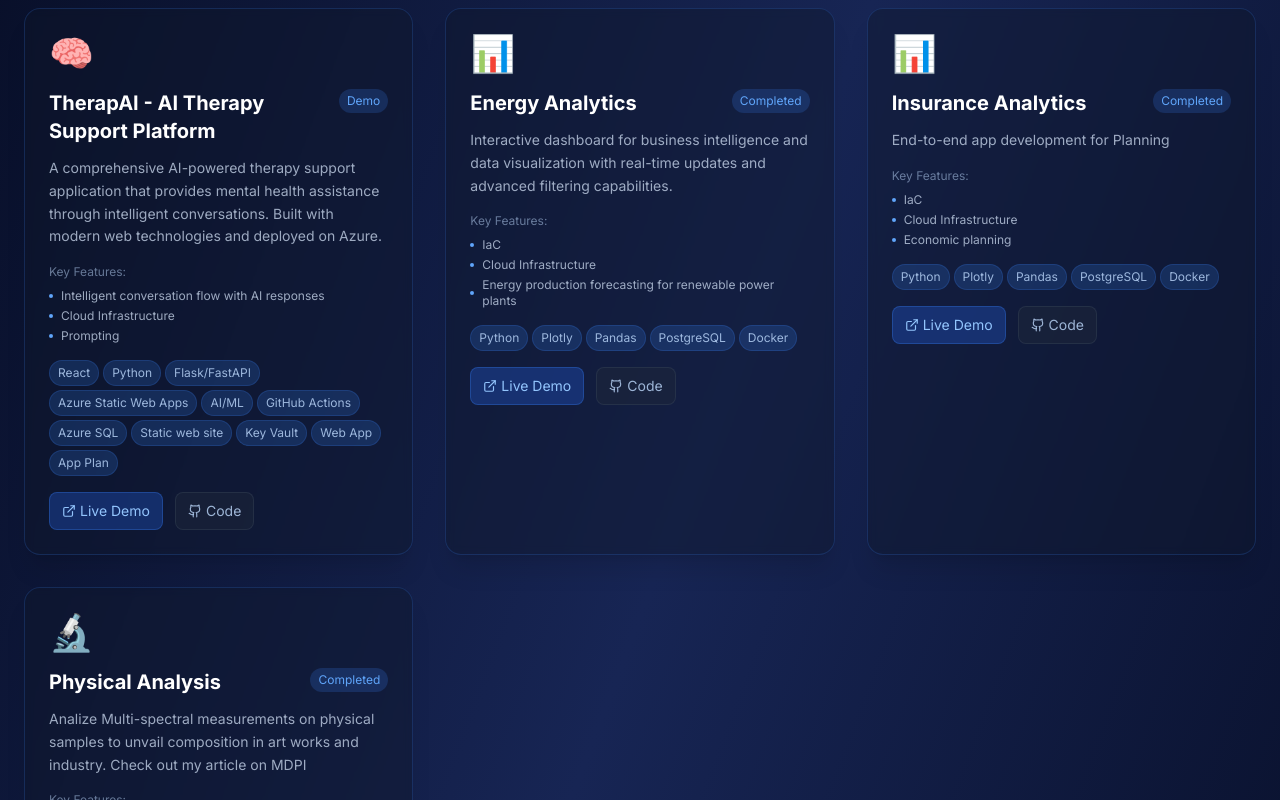
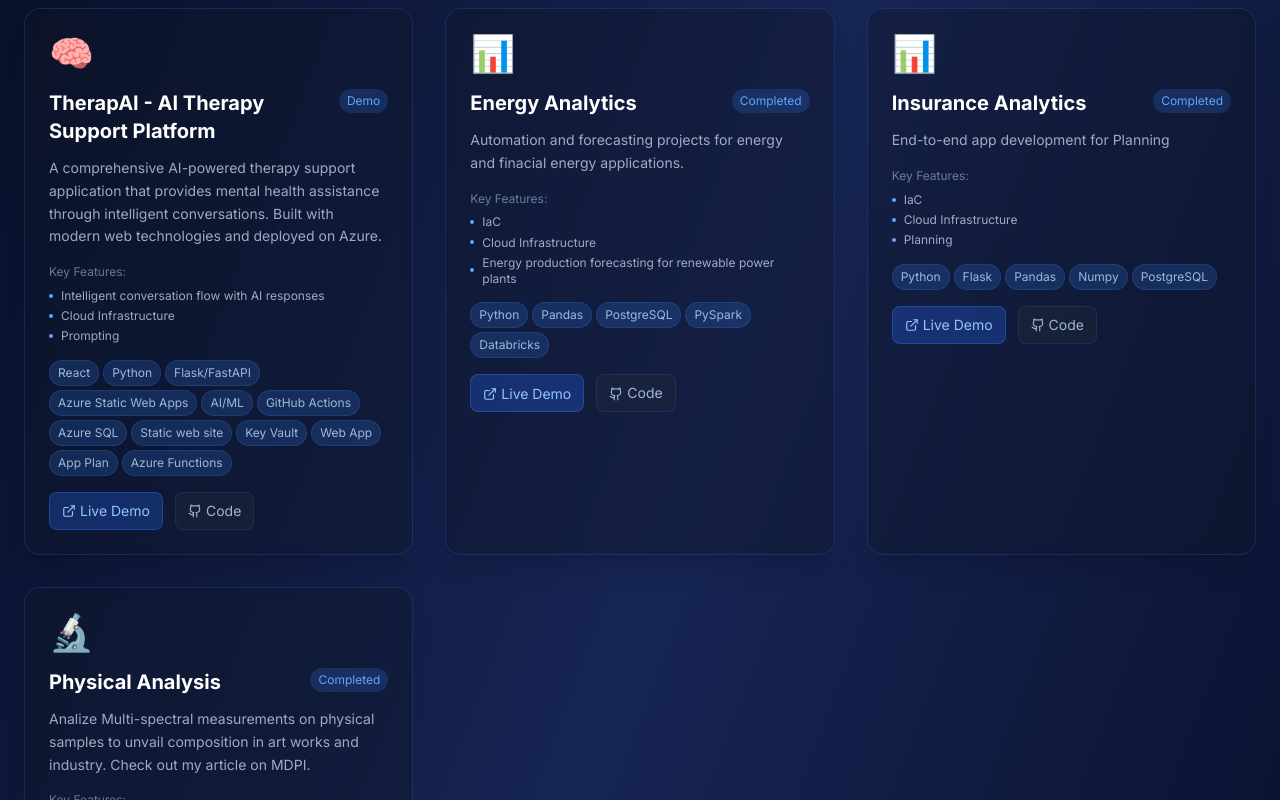
Before and after one commit to RicZit/PortfolioHomePage, a React (Create React App) app: page / in a window 1280 px wide. Shown: the part 1100-1900 px from the top of the page. Built offline with nearby package versions, Linux system fonts and the light colour scheme.

Commit message:
Add publicationa and refined projects description

```diff
--- a/src/App.jsx
+++ b/src/App.jsx
@@ -156,7 +156,7 @@ const App = () => {
       id: 'therapai',
       title: 'TherapAI - AI Therapy Support Platform',
       description: 'A comprehensive AI-powered therapy support application that provides mental health assistance through intelligent conversations. Built with modern web technologies and deployed on Azure.',
-      technologies: ['React', 'Python', 'Flask/FastAPI', 'Azure Static Web Apps', 'AI/ML', 'GitHub Actions', 'Azure SQL', 'Static web site', 'Key Vault', 'Web App', 'App Plan'],
+      technologies: ['React', 'Python', 'Flask/FastAPI', 'Azure Static Web Apps', 'AI/ML', 'GitHub Actions', 'Azure SQL', 'Static web site', 'Key Vault', 'Web App', 'App Plan', 'Azure Functions'],
       liveUrl: 'https://salmon-pebble-0aa0dd103.1.azurestaticapps.net',
       image: '🧠',
       status: 'Demo',
@@ -171,8 +171,8 @@ const App = () => {
     {
       id: 'EA',
       title: 'Energy Analytics',
-      description: 'Interactive dashboard for business intelligence and data visualization with real-time updates and advanced filtering capabilities.',
-      technologies: ['Python', 'Plotly', 'Pandas', 'PostgreSQL', 'Docker'],
+      description: 'Automation and forecasting projects for energy and finacial energy applications.',
+      technologies: ['Python', 'Pandas', 'PostgreSQL', 'PySpark', 'Databricks'],
       image: '📊',
       status: 'Completed',
       category: 'Data Science',
@@ -185,20 +185,22 @@ const App = () => {
         'Pricing forecasting',
         'Commodity swap and options pricing',
         'Scenario Analysis',
+        'Hedge Accounting',
+        'Power market trading'
       ]
     },
     {
       id: 'IA',
       title: 'Insurance Analytics',
       description: 'End-to-end app development for Planning',
-      technologies: ['Python', 'Plotly', 'Pandas', 'PostgreSQL', 'Docker'],
+      technologies: ['Python', 'Flask', 'Pandas', 'Numpy','PostgreSQL'],
       image: '📊',
       status: 'Completed',
       category: 'Data Science',
       highlights: [
         'IaC',
         'Cloud Infrastructure',
-        'Economic planning',
+        'Planning',
         'Scenario Analysis',
         'Financial reporting',
       ]
@@ -206,9 +208,9 @@ const App = () => {
     {
       id: 'PA',
       title: 'Physical Analysis',
-      description: 'Analize Multi-spectral measurements on physical samples to unvail composition in art works and industry. Check out my article on MDPI',
+      description: 'Analize Multi-spectral measurements on physical samples to unvail composition in art works and industry. Check out my article on MDPI.',
       technologies: ['Python', 'MatLab'],
-      liveUrl: '#',
+      liveUrl: 'https://www.mdpi.com/2071-1050/16/6/2467',
       image: '🔬',
       status: 'Completed',
       category: 'Data Science',
```
